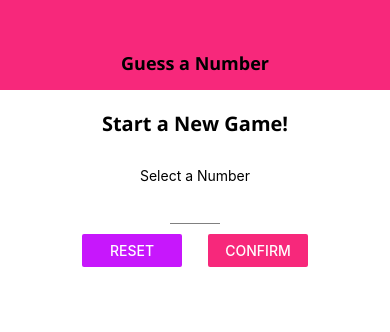
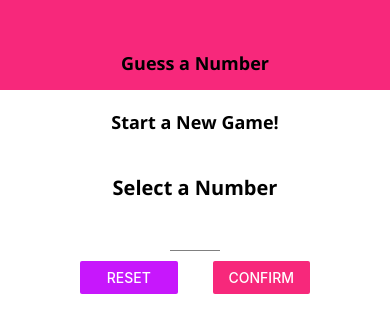
Before and after one commit to Antoine-Goncalves14/Guess-Number-App, a React Native app: screen / in a window 390 px wide. Shown: the top 332 px of the page. Built offline with nearby package versions, Linux system fonts and the light colour scheme.

Commit message:
Refact StartGameScreen

```diff
--- a/screens/StartGameScreen.js
+++ b/screens/StartGameScreen.js
@@ -7,11 +7,15 @@ import {
   TouchableWithoutFeedback,
   Keyboard,
   Alert,
+  Dimensions,
 } from 'react-native';
 
 import Card from '../components/Card';
 import Input from '../components/Input';
 import NumberContainer from '../components/NumberContainer';
+import BodyText from '../components/BodyText';
+import TitleText from '../components/TitleText';
+import MainButton from '../components/MainButton';
 import Colors from '../constants/color';
 
 const StartGameScreen = (props) => {
@@ -51,12 +55,11 @@ const StartGameScreen = (props) => {
   if (confirmed) {
     confirmedOutput = (
       <Card style={styles.summaryContainer}>
-        <Text>You selected</Text>
+        <BodyText>You selected</BodyText>
         <NumberContainer>{selectedNumber}</NumberContainer>
-        <Button
-          title='Start Game'
-          onPress={() => props.onStartGame(selectedNumber)}
-        />
+        <MainButton onPress={() => props.onStartGame(selectedNumber)}>
+          Start Game
+        </MainButton>
       </Card>
     );
   }
@@ -68,9 +71,9 @@ const StartGameScreen = (props) => {
       }}
     >
       <View style={styles.screen}>
-        <Text style={styles.title}>Start a New Game!</Text>
+        <TitleText>Start a New Game!</TitleText>
         <Card style={styles.inputContainer}>
-          <Text>Select a Number</Text>
+          <BodyText style={styles.title}>Select a Number</BodyText>
           <Input
             style={styles.input}
             blurOnSubmit
@@ -116,8 +119,10 @@ const styles = StyleSheet.create({
     fontFamily: 'open-sans-bold',
   },
   inputContainer: {
-    width: 300,
-    maxWidth: '80%',
+    width: '80%',
+    // maxWidth: '80%',
+    maxWidth: '95%',
+    minWidth: 300,
     alignItems: 'center',
   },
   buttonContainer: {
@@ -127,7 +132,8 @@ const styles = StyleSheet.create({
     paddingHorizontal: 15,
   },
   button: {
-    width: 100,
+    // width: 100,
+    width: Dimensions.get('window').width / 4,
   },
   input: {
     width: 50,
@@ -137,6 +143,9 @@ const styles = StyleSheet.create({
     marginTop: 20,
     alignItems: 'center',
   },
+  text: {
+    fontFamily: 'open-sans',
+  },
 });
 
 export default StartGameScreen;
```
